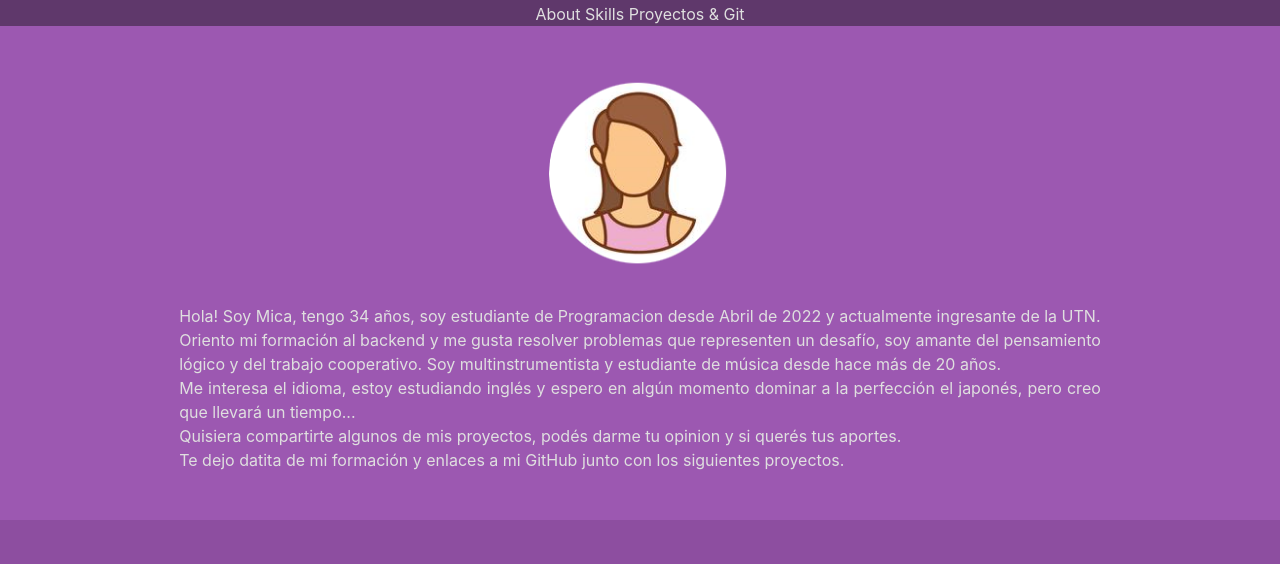
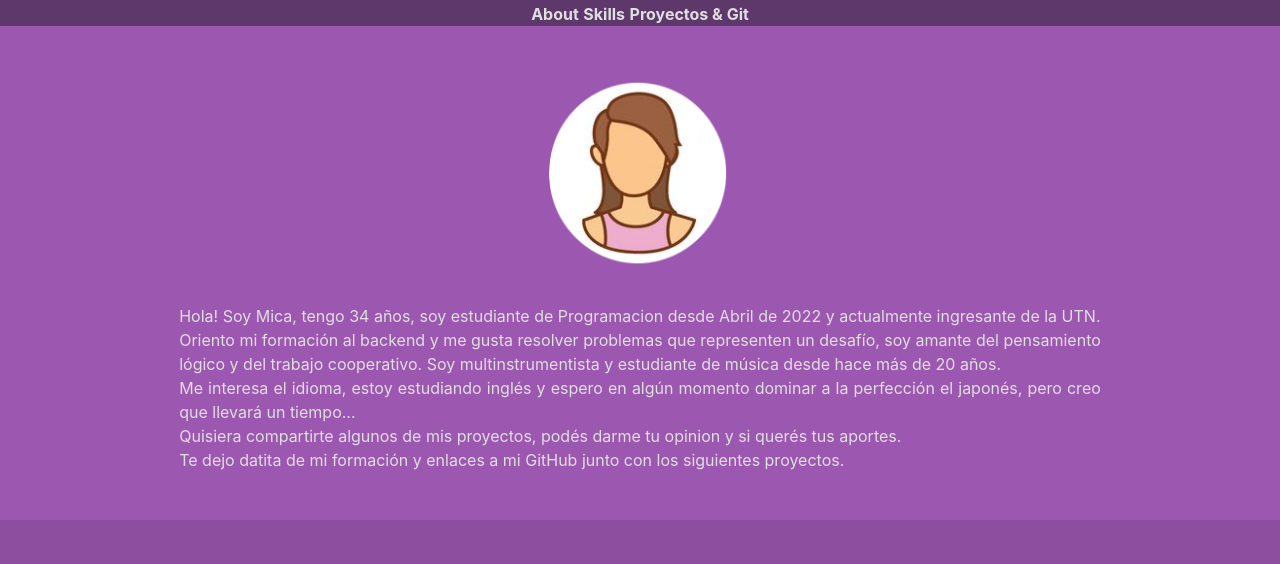
Before and after one commit to MicaelaEdith/Portfolio, a plain HTML site: page index.html in a window 1280 px wide. Shown: the part 22-586 px from the top of the page. Drawn offline with nearby package versions, Linux system fonts and the light colour scheme.

Commit message:
Update styles.css

```diff
--- a/css/styles.css
+++ b/css/styles.css
@@ -6,7 +6,8 @@ html, body{
 }
 
 a {
-  color: #1f07fc;
+   color: #9282f7;
+  font-weight: bold;
   text-decoration-style: solid;
 }
 
```
